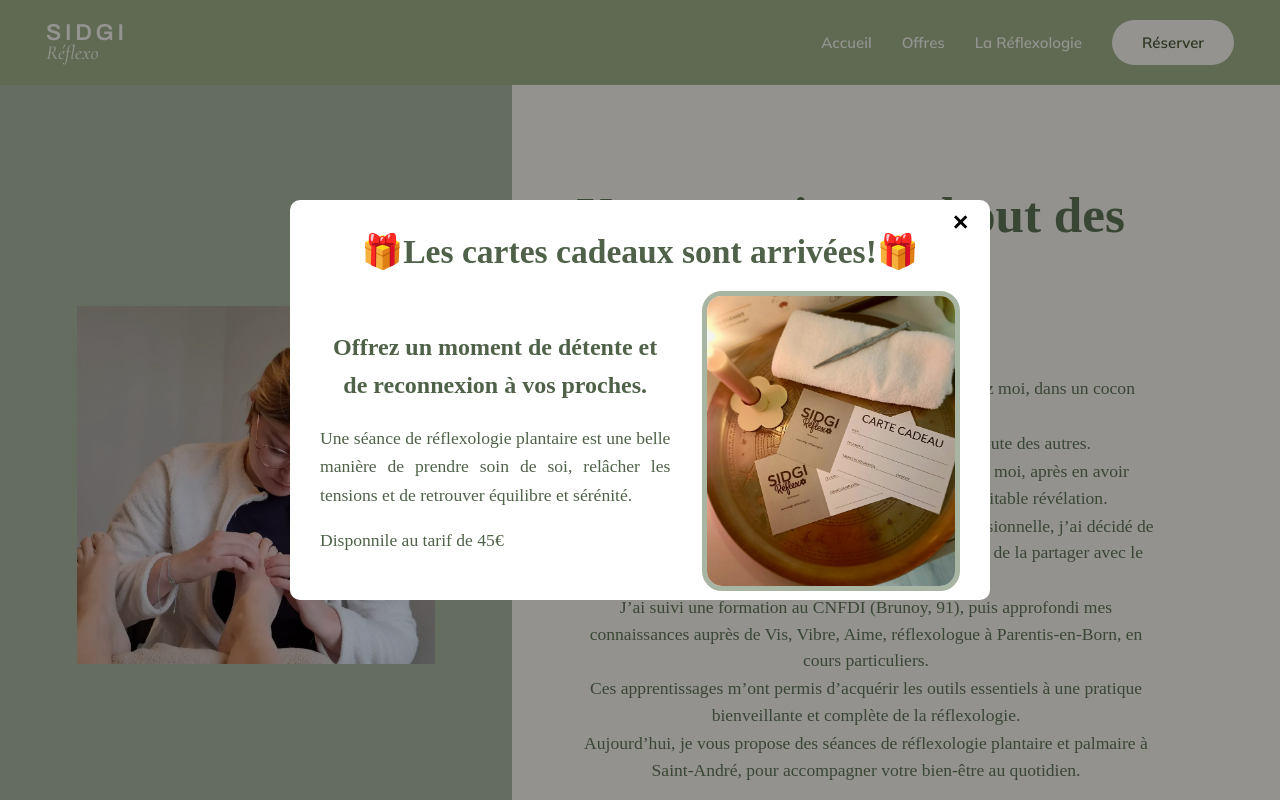
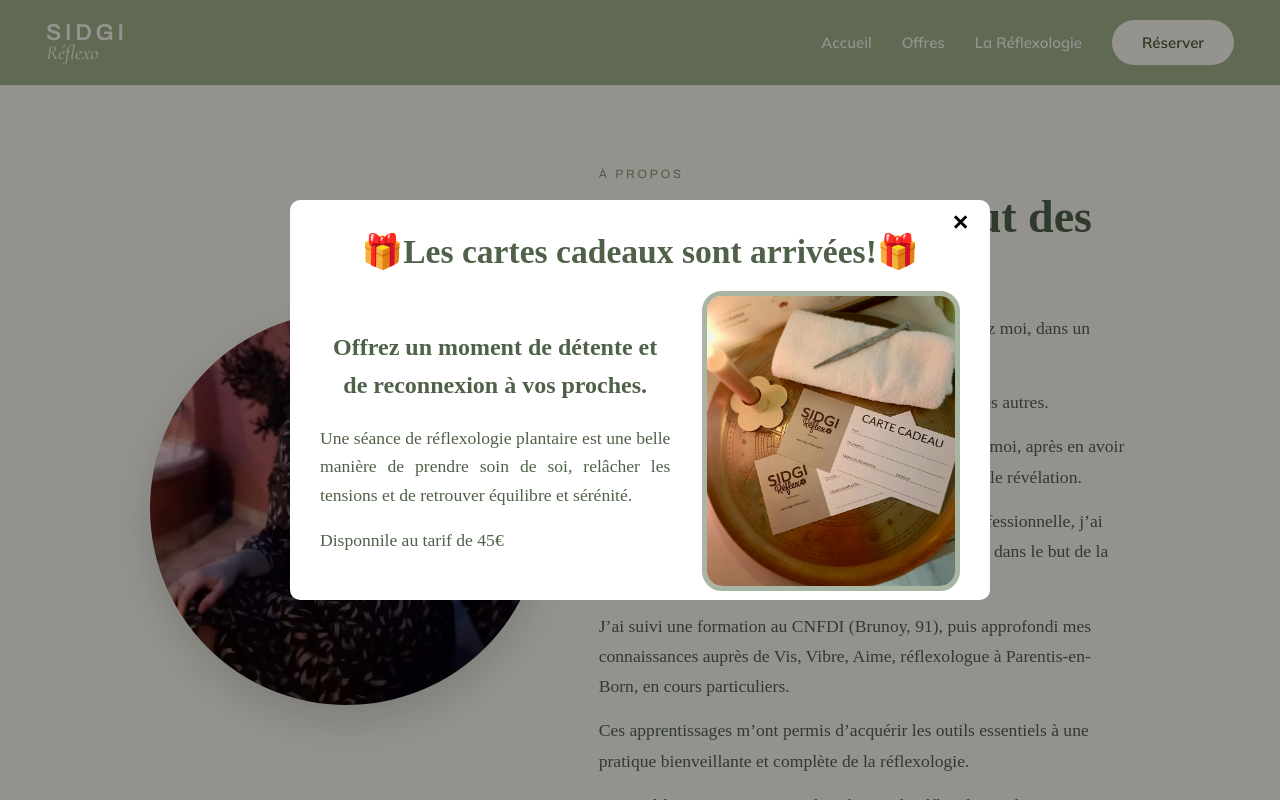
Before and after one commit to AntoineDehan/Sidgi-Reflexo, a React (Vite) app in the folder sidgi-reflexo/: page / in a window 1280 px wide. Shown: the top 800 px of the page. Built offline with nearby package versions, Linux system fonts and the light colour scheme.

Commit message:
feat(refonte): section about avec portrait rond

```diff
--- a/sidgi-reflexo/src/components/about/index.jsx
+++ b/sidgi-reflexo/src/components/about/index.jsx
@@ -1,24 +1,27 @@
+import SectionHeading from "../ui/SectionHeading";
 import "../../styles/scss/about/style.scss";
 
+const PORTRAIT_IMG = "/images/about_picture.webp";
+
 function About({ data }) {
+  const paragraphs = data.content.split("\n").filter((line) => line.trim() !== "");
+
   return (
-    <div className="about-conteneur">
-      <div className="about-image">
-        <img
-          src={data.image}
-          alt="Photo personnelle présentant Jenny Dehan"
-          className="about-image"
-        />
-      </div>
-      <div className="about-content">
-        <h2>{data.titre}</h2>
-        <div>
-          {data.content.split("\n").map((line, index) => (
-            <p key={index}>{line}</p>
-          ))}
+    <section className="about" id="apropos">
+      <div className="about__inner">
+        <div className="about__portrait">
+          <img src={PORTRAIT_IMG} alt="Portrait de Jenny Dehan, réflexologue" />
+        </div>
+        <div className="about__content">
+          <SectionHeading eyebrow="À propos" title={data.titre} />
+          <div className="about__text">
+            {paragraphs.map((line, index) => (
+              <p key={index}>{line}</p>
+            ))}
+          </div>
         </div>
       </div>
-    </div>
+    </section>
   );
 }
 
--- a/sidgi-reflexo/src/styles/scss/about/style.scss
+++ b/sidgi-reflexo/src/styles/scss/about/style.scss
@@ -1,93 +1,51 @@
-@use "../../main.scss" as *;
+@use "../_tokens" as *;
 
-.about-conteneur {
-  display: flex;
-  flex-direction: row;
-  justify-content: space-between;
-  align-items: center;
-  width: 100%;
-  height: 100%;
+.about {
+  padding: 82px 46px 20px;
 
-  margin: 0;
-  .about-image {
-    width: 40%;
-    height: 100%;
-    box-sizing: border-box;
-    display: flex;
-    justify-content: center;
+  &__inner {
+    display: grid;
+    grid-template-columns: 0.85fr 1.15fr;
+    gap: 56px;
     align-items: center;
-    background-color: $secondary-bg-color;
-    img {
-      width: 55%;
-      height: 95%;
-      object-fit: contain;
-    }
+    max-width: 980px;
+    margin: 0 auto;
   }
-  .about-content {
-    width: 50%;
-    height: 100%;
+
+  &__portrait {
+    width: 100%;
+    aspect-ratio: 1 / 1;
+    border-radius: 50%;
+    overflow: hidden;
+    box-shadow: $shadow-portrait;
+
+    img { width: 100%; height: 100%; object-fit: cover; }
+  }
+
+  &__content .section-heading__title {
+    font-size: 46px;
+    margin-top: 6px;
+  }
+
+  &__text {
     display: flex;
     flex-direction: column;
-    justify-content: center;
-    align-items: center;
-    box-sizing: border-box;
-    margin-right: 5%;
-    padding-top: 3%;
-    padding-bottom: 3%;
-    p {
-      text-align: center;
-      line-height: 1.5;
-      max-width: 90%;
-      margin: 2px;
-      color: #5f7457;
-    }
-    h2 {
-      margin: 0 0 70px 0;
-      color: #5f7457;
-    }
+    gap: 14px;
+    color: $green-mid;
+    font-size: 15.5px;
+    line-height: 1.72;
+    margin-top: 24px;
+
+    p { margin: 0; }
   }
 }
 
-@media (max-width: 1440px) {
-  .about-conteneur {
-    .about-image {
-      img {
-        width: 70%;
-        object-fit: contain;
-      }
-    }
+@media (max-width: $bp-tablet) {
+  .about {
+    padding: 56px 24px 12px;
+
+    &__inner { grid-template-columns: 1fr; gap: 32px; }
+    &__portrait { max-width: 320px; margin: 0 auto; }
+    &__content .section-heading__title { font-size: 36px; }
   }
 }
-
-@media (max-width: 1080px) {
-  .about-conteneur {
-    flex-direction: column;
-    align-items: center;
-
-    .about-image {
-      width: 100%;
-      padding-bottom: 10px;
-      height: 40%;
-      img {
-        height: 100%;
-      }
-    }
-    .about-content {
-      width: 90%;
-      margin-right: 0;
-      justify-content: center;
-      h2 {
-        margin-bottom: 5px;
-      }
-    }
-  }
-}
-
-@media (max-width: 720px) {
-  .about-content {
-    width: 100%;
-    h2 {
-      text-align: center;
-    }
-  }
-}
```
